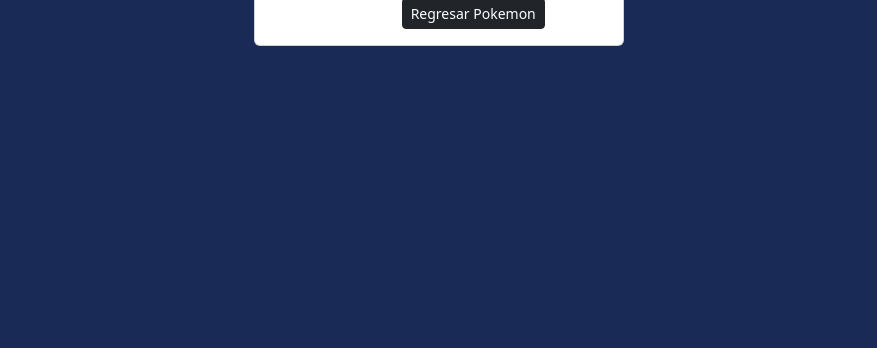
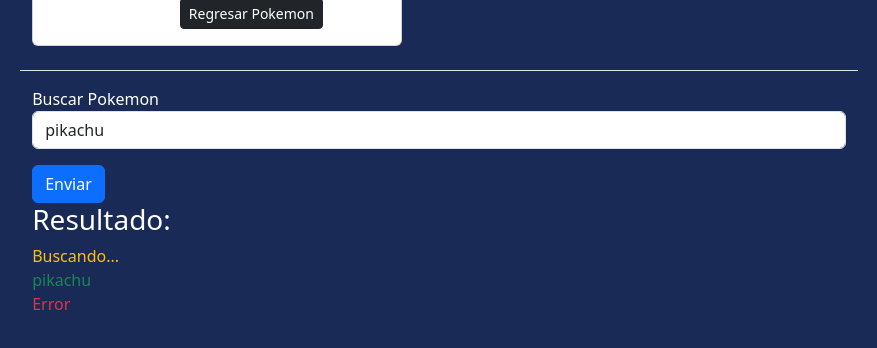
Before and after one commit to nicoliprogramer/practica-redux, a React (Create React App) app: page / in a window 1280 px wide. Shown: the part 148-496 px from the top of the page, without its empty margins (201-1078 px from the left). Built offline with nearby package versions, Linux system fonts and the light colour scheme.

Commit message:
middleware, start of the proyect

```diff
--- a/package.json
+++ b/package.json
@@ -14,6 +14,7 @@
     "react-scripts": "5.0.1",
     "redux": "^4.2.1",
     "redux-devtools-extension": "^2.13.9",
+    "redux-thunk": "^2.4.2",
     "web-vitals": "^2.1.4"
   },
   "scripts": {
--- a/src/App.js
+++ b/src/App.js
@@ -10,6 +10,8 @@
 import { Provider } from "react-redux";
 import CantidadPokemonHook from "./components/CantidadPokemon.hook";
 import CompraPokemonHook from "./components/CompraPokemon.hook";
+import BuscadorPokemon from "./components/buscador/BuscadorPokemon";
+import ResultadoPokemon from "./components/buscador/ResultadoPokemon";
 
 function App() {
   return (
@@ -37,6 +39,12 @@
               </div>
             </div>
           </div>
+          <div className="col-12 mt-4 border-top pt-3">
+            <BuscadorPokemon />
+          </div>
+          <div className="col-12">
+            <ResultadoPokemon />
+          </div>
         </div>
       </div>
     </Provider>
--- /dev/null
+++ b/src/components/buscador/BuscadorPokemon.jsx
@@ -0,0 +1,13 @@
+import React from "react";
+
+const BuscadorPokemon = () => {
+    return(
+        <div className="form-group">
+            <label htmlFor="buscar_pokemon" className="text-white">Buscar Pokemon</label>
+            <input type="text" className="form-control" id="buscar_pokemon" value="pikachu"/>
+            <button className="btn btn-primary mt-3">Enviar</button>
+        </div>
+    )
+}
+
+export default BuscadorPokemon
--- /dev/null
+++ b/src/components/buscador/ResultadoPokemon.jsx
@@ -0,0 +1,17 @@
+import React from "react";
+
+const ResultadoPokemon = () => {
+    return(
+        <div>
+            <h3 className="text-white">Resultado: </h3>
+            <div className="text-warning">Buscando...</div>
+            <div className="text-success">
+                <img src="" alt="" />
+                <span>pikachu</span>
+            </div>
+            <span className="text-danger">Error</span>
+        </div>
+    )
+}
+
+export default ResultadoPokemon;
```
Also changed, not shown: 1 other file (tests, documents, lock files or other folders).
